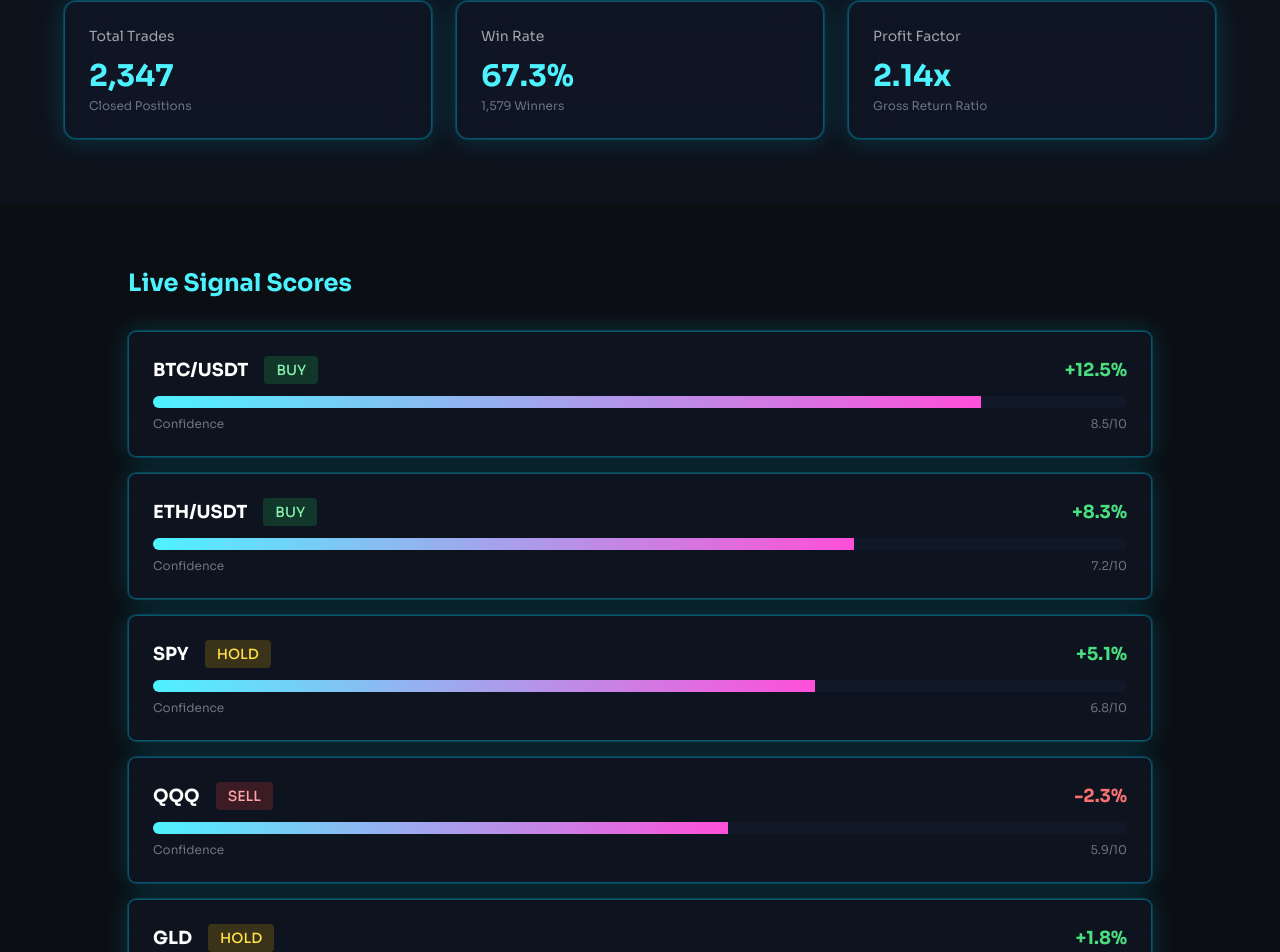
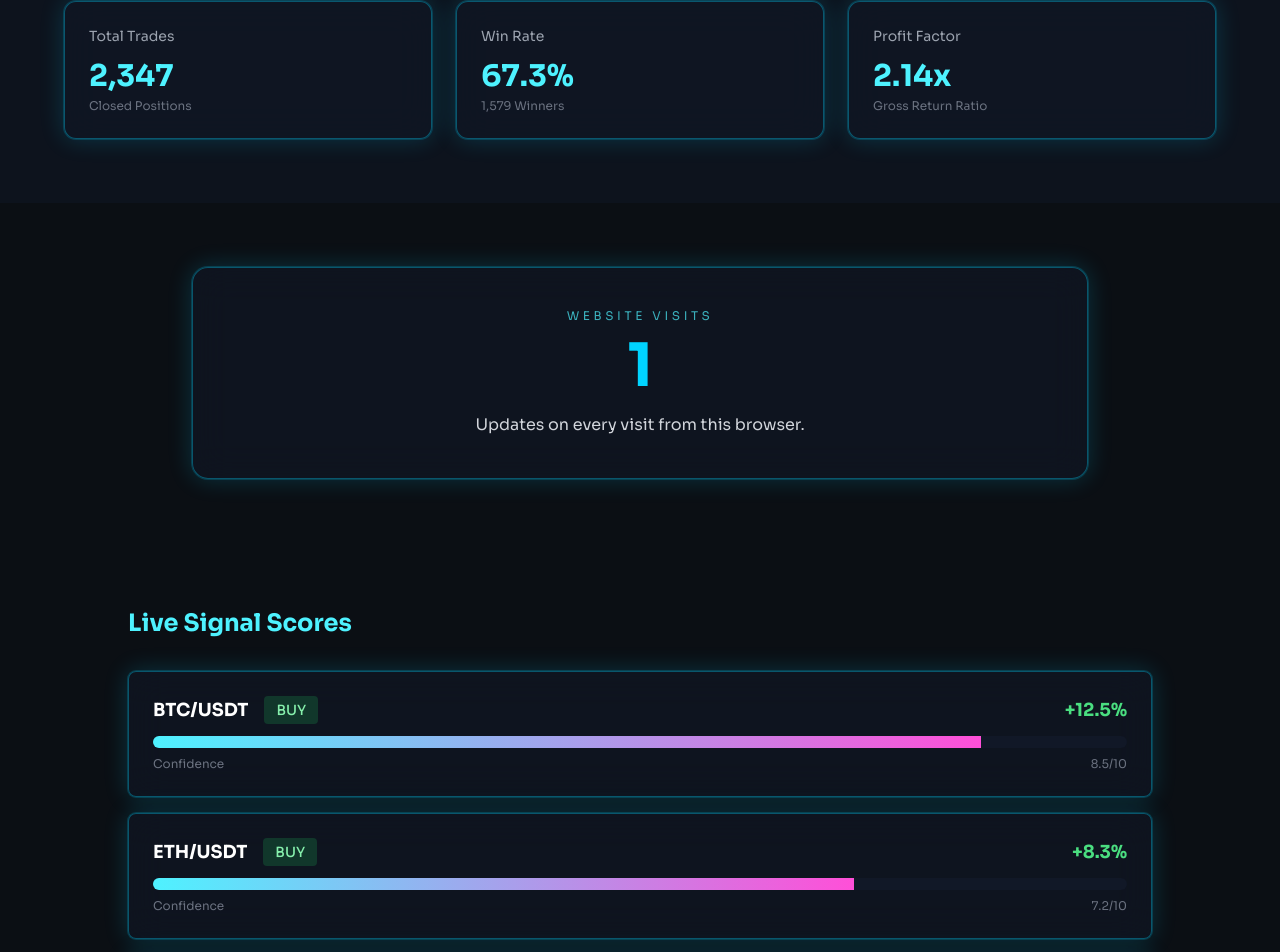
Before and after one commit to nneupane1/quant_website, a Next.js app: page / in a window 1280 px wide. Shown: the part 2691-3643 px from the top of the page. Built offline with nearby package versions, Linux system fonts and the light colour scheme.

Commit message:
Update insights image and add visit counter

```diff
--- a/app/insights/page.jsx
+++ b/app/insights/page.jsx
@@ -17,7 +17,7 @@
         <div className="relative z-10 max-w-6xl mx-auto">
           <div className="mb-12 text-center">
             <img
-              src="/images/insights.png"
+              src="/images/insights1.png"
               alt="QuantFund AI insights"
               className="w-[72%] mx-auto rounded-2xl mb-2 -mt-6 object-contain"
             />
--- a/app/page.jsx
+++ b/app/page.jsx
@@ -2,6 +2,7 @@
 import { HeroSection } from '@/components/hero/HeroSection';
 import { FeaturesSection } from '@/components/sections/FeaturesSection';
 import { PerformanceDashboard } from '@/components/sections/PerformanceDashboard';
+import { VisitCounter } from '@/components/sections/VisitCounter';
 import { DataVisualization } from '@/components/sections/DataVisualization';
 import { RiskDashboard } from '@/components/sections/RiskDashboard';
 import { TeamSection } from '@/components/sections/TeamSection';
@@ -25,6 +26,7 @@
         <AmbientBlobs />
         <div className="relative z-10">
           <PerformanceDashboard />
+          <VisitCounter />
           <DataVisualization />
           <RiskDashboard />
           <TeamSection />
--- /dev/null
+++ b/components/sections/VisitCounter.jsx
@@ -0,0 +1,37 @@
+'use client';
+
+import React, { useEffect, useState } from 'react';
+
+const STORAGE_KEY = 'quantfund_visit_count';
+
+export const VisitCounter = () => {
+  const [count, setCount] = useState(null);
+
+  useEffect(() => {
+    if (typeof window === 'undefined') return;
+    try {
+      const current = Number.parseInt(window.localStorage.getItem(STORAGE_KEY) || '0', 10);
+      const next = Number.isFinite(current) ? current + 1 : 1;
+      window.localStorage.setItem(STORAGE_KEY, String(next));
+      setCount(next);
+    } catch {
+      setCount(1);
+    }
+  }, []);
+
+  return (
+    <section className="py-16 px-4 sm:px-6 lg:px-8">
+      <div className="max-w-4xl mx-auto">
+        <div className="glass neon-border rounded-2xl px-8 py-10 text-center">
+          <p className="text-xs uppercase tracking-[0.3em] text-neon-cyan/70 mb-3">Website Visits</p>
+          <p className="text-5xl md:text-6xl font-bold text-neon-blue">
+            {count ?? '—'}
+          </p>
+          <p className="text-gray-300 mt-4">
+            Updates on every visit from this browser.
+          </p>
+        </div>
+      </div>
+    </section>
+  );
+};
```
Also changed, not shown: public/images/insights1.png (added).
